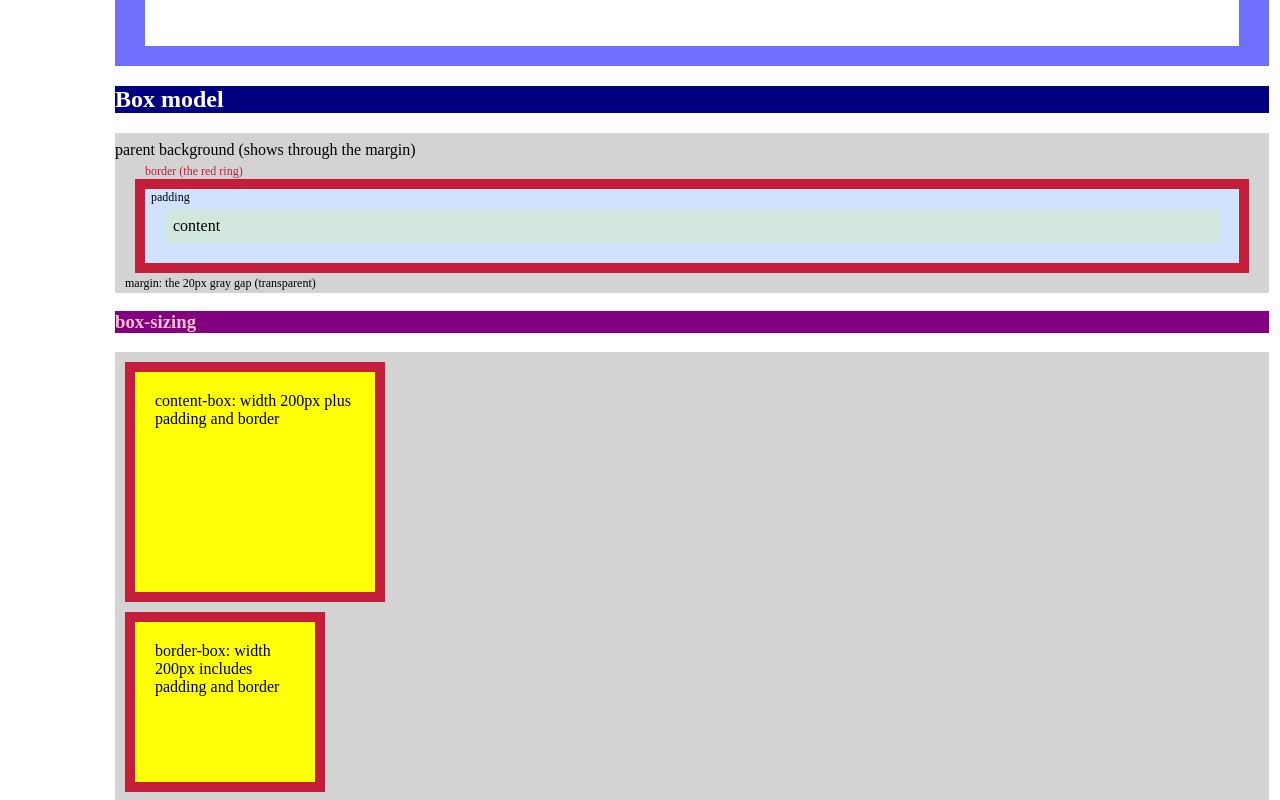
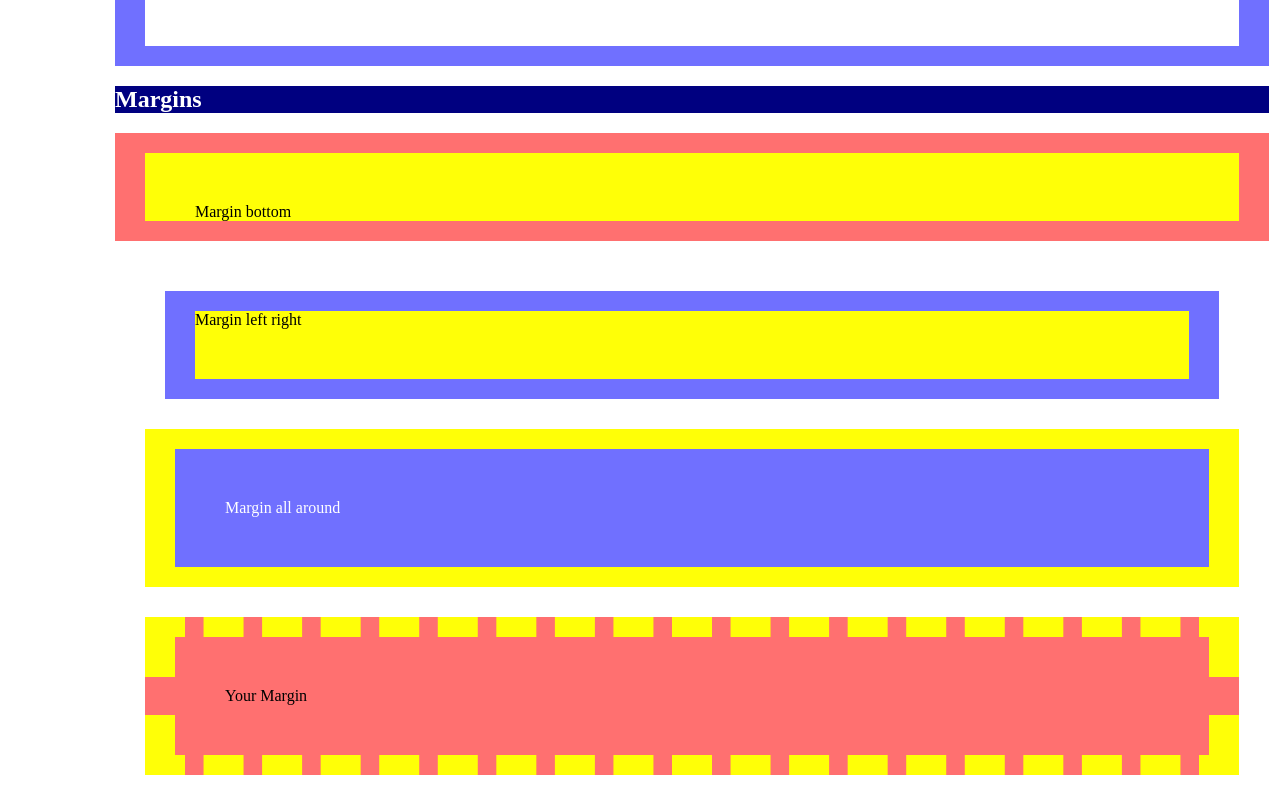
Before and after one commit to Jackerrigan/webdev-client, a Next.js app: page /labs/lab2 in a window 1280 px wide. Shown: the part 2300-3100 px from the top of the page. Built offline with nearby package versions, Linux system fonts and the light colour scheme.

Commit message:
re add margin

```diff
--- a/app/labs/lab2/Margins.tsx
+++ b/app/labs/lab2/Margins.tsx
@@ -11,6 +11,9 @@ export default function Margins() {
       <div className="wd-margin-all-around wd-padding-fat wd-border-fat wd-border-yellow wd-border-solid wd-bg-color-blue wd-fg-color-white">
         Margin all around
       </div>
+      <div className="wd-margin-all-around wd-padding-fat wd-border-fat wd-border-yellow wd-border-dashed wd-bg-color-red wd-fg-color-black">
+        Your Margin
+      </div>
     </div>
   );
 }
--- a/app/labs/lab2/page.tsx
+++ b/app/labs/lab2/page.tsx
@@ -9,6 +9,7 @@ import Float from "./Float";
 import ForegroundColors from "./ForegroundColors";
 import GridLayout from "./GridLayout";
 import "./index.css";
+import Margins from "./Margins";
 import MediaQueriesDemo from "./MediaQueriesDemo";
 import Padding from "./Padding";
 import Positions from "./Positions";
@@ -112,6 +113,7 @@ export default function Lab2() {
       <BackgroundColors />
       <Borders />
       <Padding />
+      <Margins />
       <BoxModel />
       <Corners />
       <Dimensions />
```
